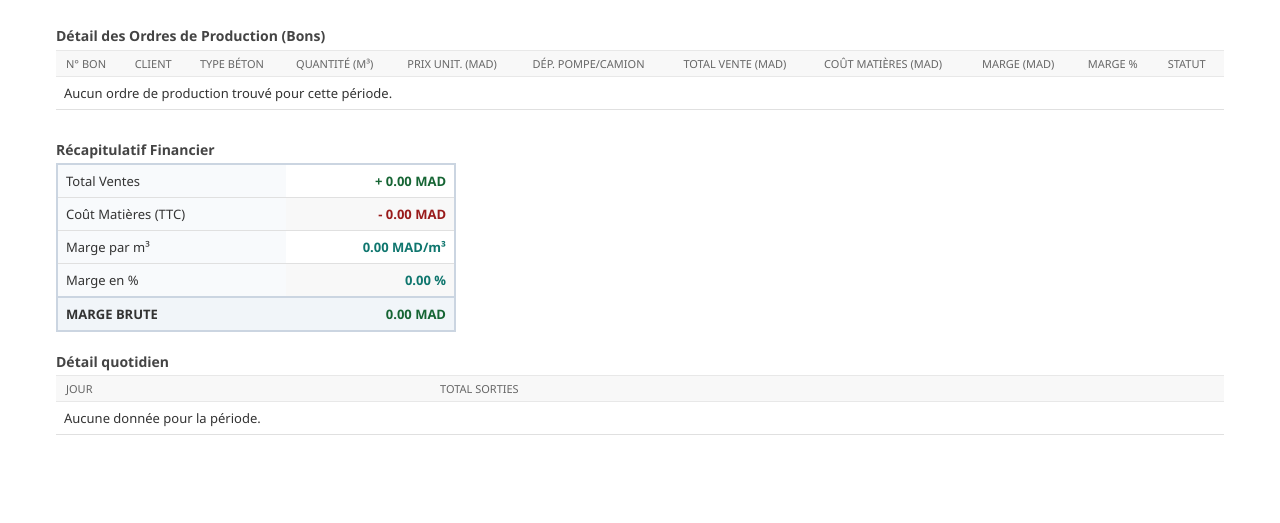
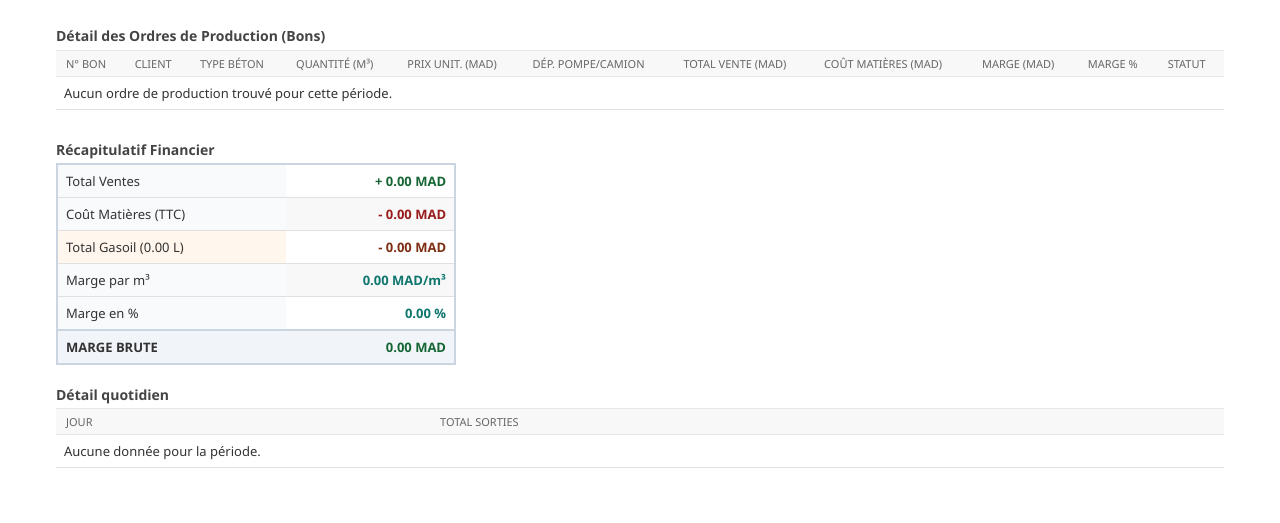
Before and after one commit to kira3622/sitrad, a Django app: page /reports/consommation-matieres/ in a window 1280 px wide. Shown: the part 758-1281 px from the top of the page. Before the commit the page ends 1193 px from the top, so only its background shows below. Run offline with Django 5.2, Linux system fonts and the light colour scheme; data comes from the database, SQL or seed files in the repository.

Commit message:
feat(reports): ajouter Total Gasoil dans Récapitulatif Financier

```diff
--- a/templates/reports/consommation_matieres.html
+++ b/templates/reports/consommation_matieres.html
@@ -231,6 +231,10 @@
         <td style="text-align: right; font-weight: 600; color: #991b1b;">- {{ cout_total_global_ttc|floatformat:2 }} MAD</td>
       </tr>
       <tr>
+        <td style="background: #fff7ed;">Total Gasoil ({{ fuel_total_litres|floatformat:2 }} L)</td>
+        <td style="text-align: right; font-weight: 700; color: #7c2d12;">- {{ fuel_total_montant|floatformat:2 }} MAD</td>
+      </tr>
+      <tr>
         <td style="background: #f8fafc;">Marge par m³</td>
         <td style="text-align: right; font-weight: 600; color: {% if marge_par_m3 >= 0 %}#0f766e{% else %}#991b1b{% endif %};">{{ marge_par_m3|floatformat:2 }} MAD/m³</td>
       </tr>
```
